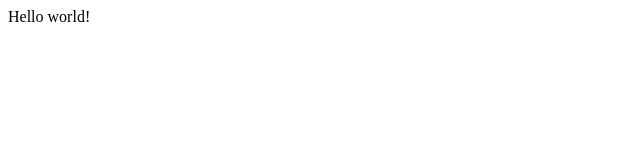
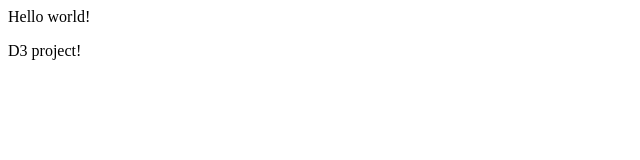
Before and after one commit to luluwuluying/URAwly, a plain HTML site: page index.html in a window 1280 px wide. Shown: the full height of the page, 0-640 px from the left. Drawn offline with Linux system fonts and the light colour scheme.

```diff
--- a/index.html
+++ b/index.html
@@ -1,2 +1,3 @@
 
 <p>Hello world!</p>
+<p>D3 project!</p>
```
Also changed, not shown: 1 other file.
